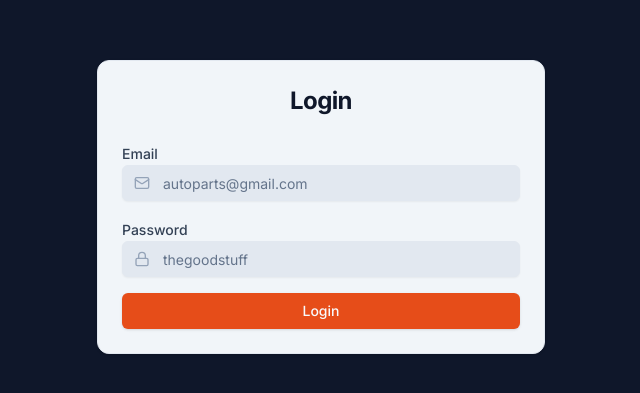
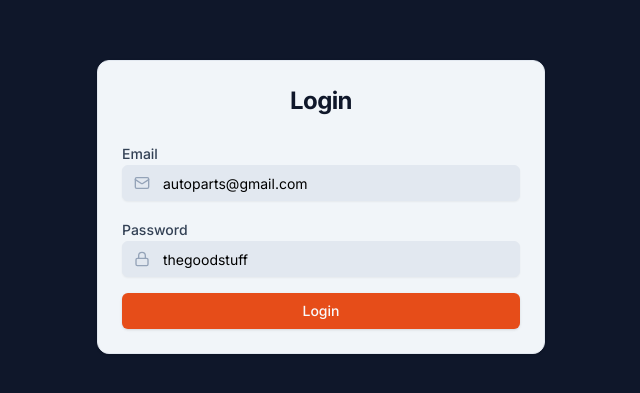
Before and after one commit to i-fetch/dchoiceautos, a Next.js app: page /login in a window 1280 px wide. Shown: the part 193-586 px from the top of the page, without its empty margins (319-959 px from the left). Built offline with nearby package versions, Linux system fonts and the light colour scheme.

Commit message:
first commit Placholder i

```diff
--- a/app/(auth)/login/LoginForm.jsx
+++ b/app/(auth)/login/LoginForm.jsx
@@ -112,7 +112,7 @@ const LoginForm = () => {
                     id="email"
                     type="email"
                     placeholder="autoparts@gmail.com"
-                    className="pl-10 bg-slate-200 dark:bg-slate-700 text-slate-900 dark:text-white placeholder:text-slate-500 dark:placeholder:text-slate-400"
+                    className="pl-10 bg-slate-200 dark:bg-slate-700 text-slate-900 dark:text-white placeholder:text-black dark:placeholder:text-black"
                     value={email}
                     onChange={(e) => setEmail(e.target.value)}
                     autoComplete="email"
@@ -131,7 +131,7 @@ const LoginForm = () => {
                     id="password"
                     type="password"
                     placeholder="thegoodstuff"
-                    className="pl-10 bg-slate-200 dark:bg-slate-700 text-slate-900 dark:text-white placeholder:text-slate-500 dark:placeholder:text-slate-400"
+                    className="pl-10 bg-slate-200 dark:bg-slate-700 text-slate-900 dark:text-white placeholder:text-black dark:placeholder:text-black"
                     value={password}
                     onChange={(e) => setPassword(e.target.value)}
                     autoComplete="current-password"
```
